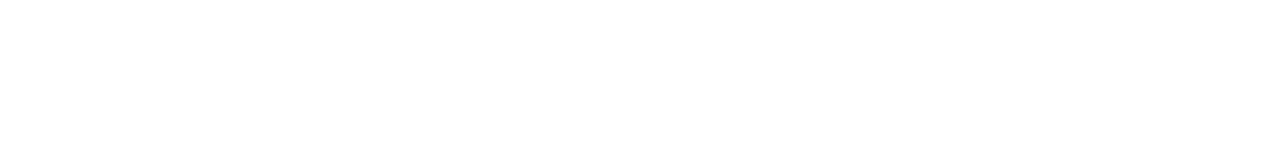
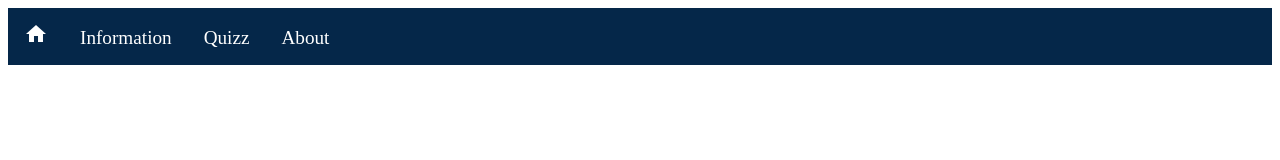
Before and after one commit to SJPaukner/Vesa, a plain HTML site: page source/About/about.html in a window 1280 px wide. Drawn offline with Linux system fonts and the light colour scheme; files that its build step writes are made by us from their sources.

Commit message:
idea gelöscht Index mit about.html verbunden

```diff
--- a/source/About/about.html
+++ b/source/About/about.html
@@ -4,9 +4,21 @@
     <meta charset="UTF-8">
     <meta http-equiv="X-UA-Compatible" content="IE=edge">
     <meta name="viewport" content="width=device-width, initial-scale=1.0">
-    <title>Document</title>
+    <script src="source/main-script.js"></script>
+    <link href="https://fonts.googleapis.com/icon?family=Material+Icons" rel="stylesheet">
+    <link href="source/main-css.css" rel="stylesheet">
+    <title>About</title>
 </head>
 <body>
-
+    <header>
+        <ul>
+            <li><a class="active" href="index.html"> <i class="material-icons">home</i></a></li>
+            <div class="home-icone">
+                <li><a href="#news">Information</a></li>
+                <li><a href="#contact">Quizz</a></li>
+                <li><a href="/source/About/about.html">About</a></li>
+            </div>
+        </ul>
+    </header>
 </body>
 </html>
```
Also changed, not shown: index.html (+3 -3 lines), source/About/about-css.css (deleted), source/Main/main-script.js (deleted), source/main-css.css (renamed from source/Main/main-css.css), source/main-script.js (added), 1 other file.
